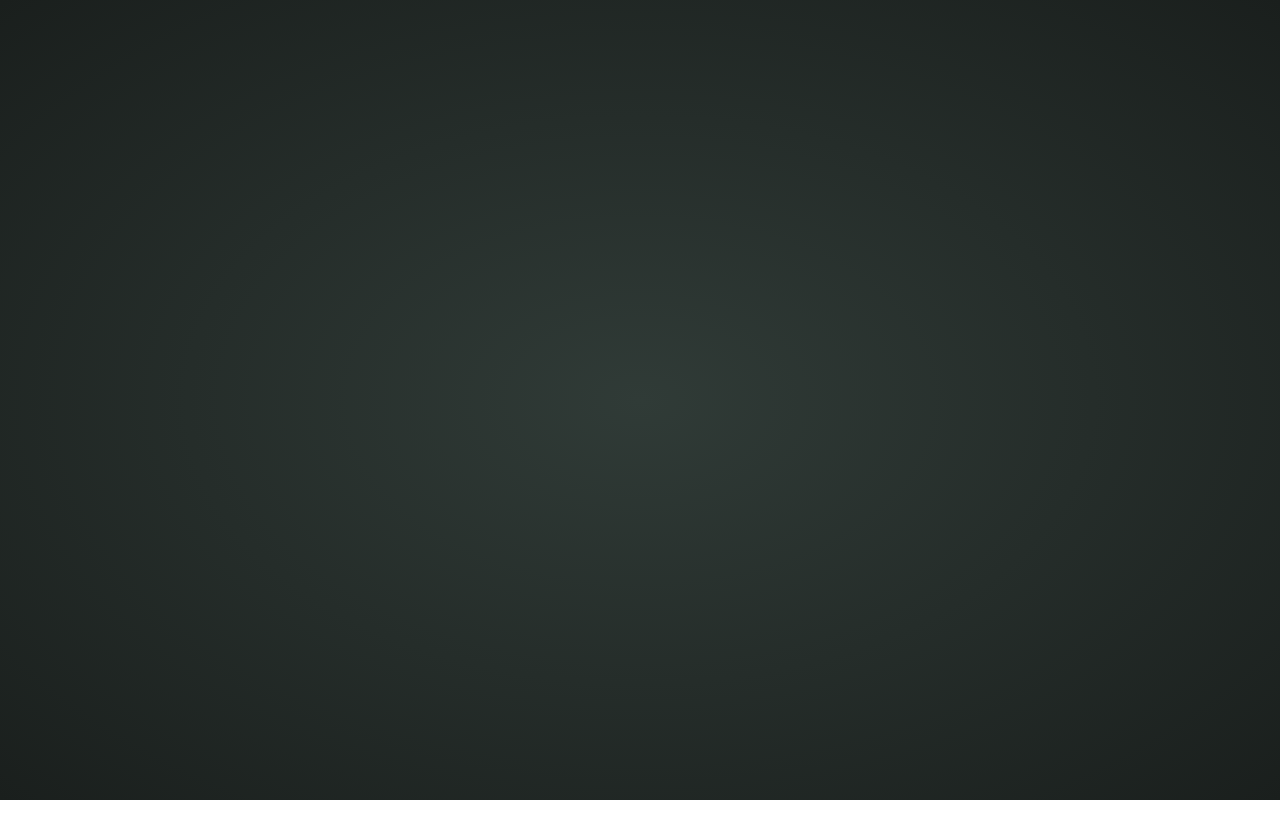
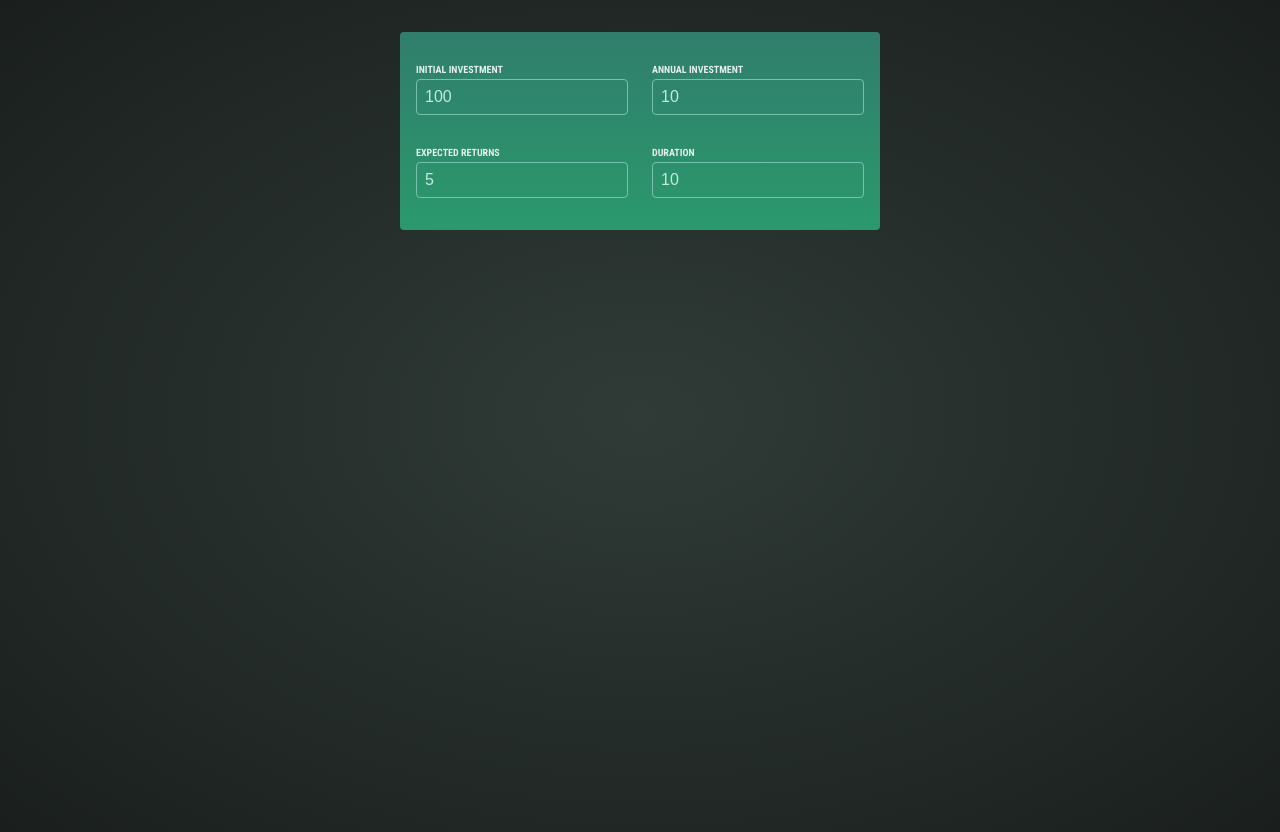
Before and after one commit to tmccann/practice-projects, a React (Vite) app in the folder investment-calculator/: page / in a window 1280 px wide. Before the commit the page ends 800 px from the top, so only its background shows below. Built offline with nearby package versions, Linux system fonts and the light colour scheme.

Commit message:
Refactor: Lift state to App component

```diff
--- a/investment-calculator/src/App.tsx
+++ b/investment-calculator/src/App.tsx
@@ -1,5 +1,32 @@
+import { useState } from "react";
+import type { FormValueProps } from "./components/InvestmentForm";
+import InvestmentForm from "./components/InvestmentForm";
+
+const initialFormValues: FormValueProps = {
+  initialInvestment: 100,
+  annualInvestment: 10,
+  expectedReturns: 5,
+  duration: 10,
+};
+
 const App = () => {
-  return <main></main>;
+  const [formValues, setFormValues] = useState(initialFormValues);
+
+  const onHandleChange = (e: React.ChangeEvent<HTMLInputElement>) => {
+    const { id, value } = e.target;
+    const valueAsNumber = Number(value);
+    // only used as fail safe this should never work as input min value is 0 and '-' key not accepted
+    const newValue = valueAsNumber < 0 ? 0 : valueAsNumber;
+    setFormValues((prev) => ({
+      ...prev,
+      [id]: newValue,
+    }));
+  };
+  return (
+    <main>
+      <InvestmentForm onHandleChange={onHandleChange} formValues={formValues} />
+    </main>
+  );
 };
 
 export default App;
--- a/investment-calculator/src/components/InvestmentForm.tsx
+++ b/investment-calculator/src/components/InvestmentForm.tsx
@@ -1,31 +1,21 @@
-import { useState } from "react";
-
 export type FormValueProps = {
   initialInvestment: number;
   annualInvestment: number;
   expectedReturns: number;
   duration: number;
 };
-const initialFormValues: FormValueProps = {
-  initialInvestment: 100,
-  annualInvestment: 10,
-  expectedReturns: 5,
-  duration: 10,
+
+type InvestmentFormProps = {
+  formValues: FormValueProps;
+  onHandleChange: (e: React.ChangeEvent<HTMLInputElement>) => void;
 };
+const InvestmentForm = ({
+  formValues,
+  onHandleChange,
+}: InvestmentFormProps) => {
+  const { initialInvestment, annualInvestment, expectedReturns, duration } =
+    formValues;
 
-const InvestmentForm = () => {
-  const [fromValues, setFormValues] = useState(initialFormValues);
-
-  const onHandleChange = (e: React.ChangeEvent<HTMLInputElement>) => {
-    const { id, value } = e.target;
-    const valueAsNumber = Number(value);
-    // only used as fail safe this should never work as input min value is 0 and '-' key not accepted
-    const newValue = valueAsNumber < 0 ? 0 : valueAsNumber;
-    setFormValues((prev) => ({
-      ...prev,
-      [id]: newValue,
-    }));
-  };
   return (
     <section id="user-input">
       <form aria-label="Investment form">
@@ -35,8 +25,9 @@ const InvestmentForm = () => {
             <input
               id="initialInvestment"
               type="number"
+              min={0}
               required
-              value={fromValues.initialInvestment}
+              value={initialInvestment}
               onChange={(e) => onHandleChange(e)}
             />
           </p>
@@ -45,8 +36,9 @@ const InvestmentForm = () => {
             <input
               id="annualInvestment"
               type="number"
+              min={0}
               required
-              value={fromValues.annualInvestment}
+              value={annualInvestment}
               onChange={(e) => onHandleChange(e)}
             />
           </p>
@@ -57,8 +49,9 @@ const InvestmentForm = () => {
             <input
               id="expectedReturns"
               type="number"
+              min={0}
               required
-              value={fromValues.expectedReturns}
+              value={expectedReturns}
               onChange={(e) => onHandleChange(e)}
             />
           </p>
@@ -67,8 +60,9 @@ const InvestmentForm = () => {
             <input
               id="duration"
               type="number"
+              min={0}
               required
-              value={fromValues.duration}
+              value={duration}
               onChange={(e) => onHandleChange(e)}
             />
           </p>
```
